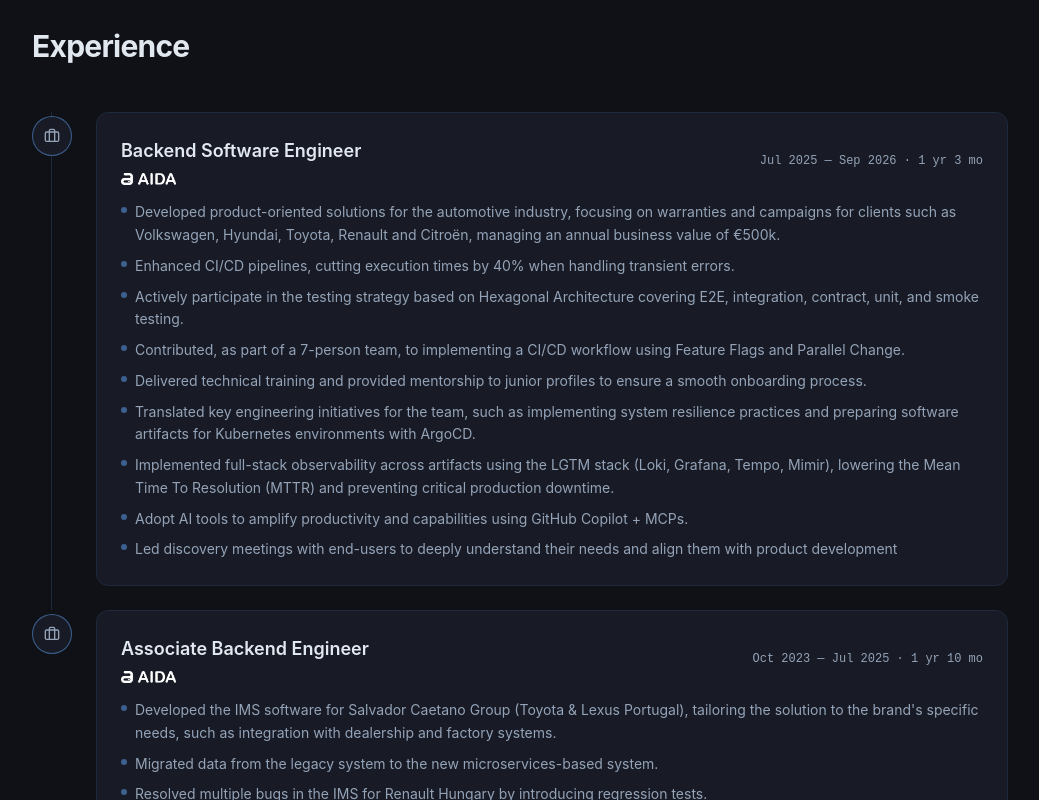
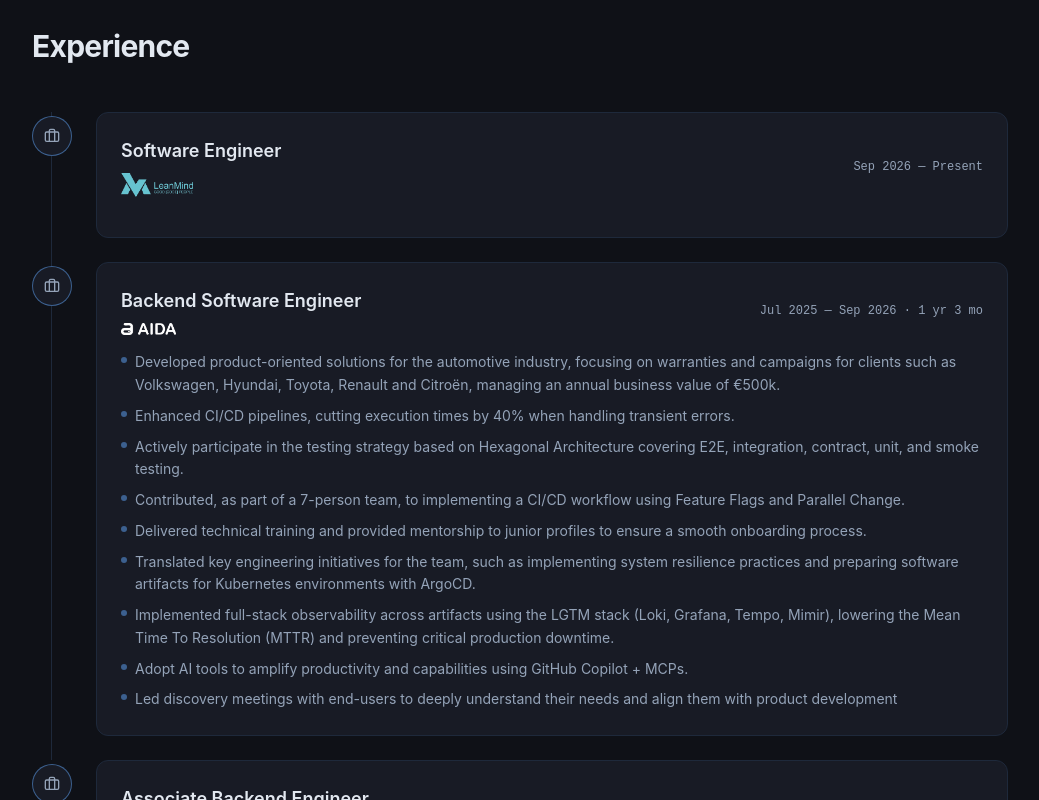
Before and after one commit to ivanthanon/Portfolio, a Next.js app: page / in a window 1280 px wide. Shown: the part 2020-2820 px from the top of the page, without its empty margins (120-1159 px from the left). Built offline with nearby package versions, Linux system fonts and the light colour scheme.

Commit message:
add lean mind as experience

```diff
--- a/src/components/sections/experience.tsx
+++ b/src/components/sections/experience.tsx
@@ -35,6 +35,17 @@
                   <div className="mb-4 flex flex-col gap-3 sm:flex-row sm:items-center sm:justify-between sm:gap-4">
                     <div>
                       <h3 className="text-lg font-semibold">{role.title}</h3>
+                      {role.logo === "leanmind" ? (
+                        <Image
+                          src="/companies/leanmind.gif"
+                          alt={role.company}
+                          width={1954}
+                          height={648}
+                          unoptimized
+                          className="mt-2 h-6 w-auto object-contain"
+                        />
+                      ) : (
+                        <>
                           <Image
                             src="/companies/aidalight.gif"
                             alt={role.company}
@@ -51,10 +62,13 @@
                             unoptimized
                             className="mt-2 hidden h-3 w-auto object-contain dark:block"
                           />
+                        </>
+                      )}
                     </div>
                     <span className="font-mono text-xs text-muted">{role.period}</span>
                   </div>
 
+                  {role.highlights.length > 0 && (
                     <ul className="space-y-2">
                       {role.highlights.map((h, j) => (
                         <li key={j} className="flex items-start gap-2 text-sm leading-relaxed text-muted">
@@ -63,6 +77,7 @@
                         </li>
                       ))}
                     </ul>
+                  )}
                 </div>
               </div>
             </Reveal>
--- a/src/lib/i18n.ts
+++ b/src/lib/i18n.ts
@@ -22,6 +22,7 @@
     title: string;
     roles: {
       company: string;
+      logo: "aida" | "leanmind";
       title: string;
       period: string;
       highlights: string[];
@@ -104,7 +105,15 @@
     title: "Experience",
     roles: [
       {
+        company: "Lean Mind",
+        logo: "leanmind",
+        title: "Software Engineer",
+        period: "Sep 2026 — Present",
+        highlights: [],
+      },
+      {
         company: "AIDA",
+        logo: "aida",
         title: "Backend Software Engineer",
         period: "Jul 2025 — Sep 2026 · 1 yr 3 mo",
         highlights: [
@@ -121,6 +130,7 @@
       },
       {
         company: "AIDA",
+        logo: "aida",
         title: "Associate Backend Engineer",
         period: "Oct 2023 — Jul 2025 · 1 yr 10 mo",
         highlights: [
@@ -235,7 +245,15 @@
     title: "Experiencia",
     roles: [
       {
+        company: "Lean Mind",
+        logo: "leanmind",
+        title: "Software Engineer",
+        period: "Sep 2026 — Actualidad",
+        highlights: [],
+      },
+      {
         company: "AIDA",
+        logo: "aida",
         title: "Backend Software Engineer",
         period: "Jul 2025 — Sep 2026 · 1 año 3 meses",
         highlights: [
@@ -252,6 +270,7 @@
       },
       {
         company: "AIDA",
+        logo: "aida",
         title: "Associate Backend Engineer",
         period: "Oct 2023 — Jul 2025 · 1 año 10 meses",
         highlights: [
```
Also changed, not shown: public/companies/leanmind.gif (added). Lines whose indentation alone changed are shown as unchanged.
